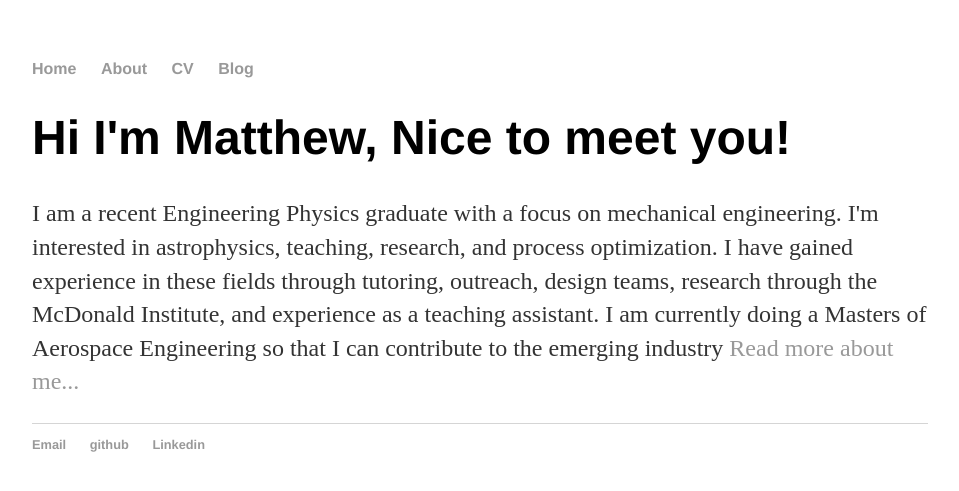
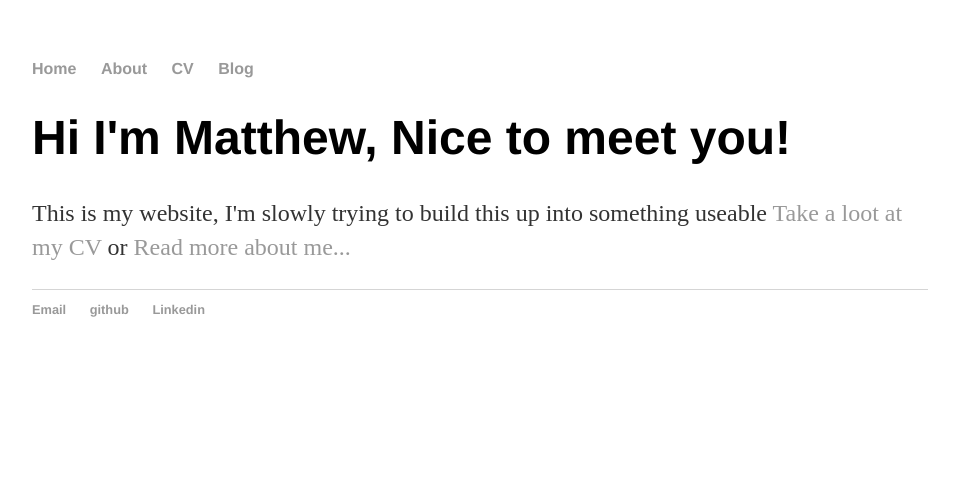
Before and after one commit to mjkgreen/mjkgreen.github.io, a Jekyll site: the page built from index.html, in a window 1280 px wide. Shown: the top 491 px of the page, without its empty margins (160-1119 px from the left). Built offline with Jekyll 4.4.1, drawn with Linux system fonts in a browser that asks for light colours.

Commit message:
Update index.html

```diff
--- a/index.html
+++ b/index.html
@@ -4,9 +4,5 @@ title: Matthew Green
 ---
 <div class="blurb">
 	<h1>Hi I'm Matthew, Nice to meet you!</h1>
-	<p>I am a recent Engineering Physics graduate with a focus on mechanical engineering.
-          I'm interested in astrophysics, teaching, research, and process optimization. I have gained experience
-          in these fields through tutoring, outreach, design teams, research through the McDonald Institute,
-          and experience as a teaching assistant. I am currently doing a Masters of Aerospace Engineering so that
-	  I can contribute to the emerging industry <a href="/about">Read more about me...</a></p>
+	<p>This is my website, I'm slowly trying to build this up into something useable <a href="/cv">Take a loot at my CV</a> or <a href="/about">Read more about me...</a></p>
 </div><!-- /.blurb -->
```
